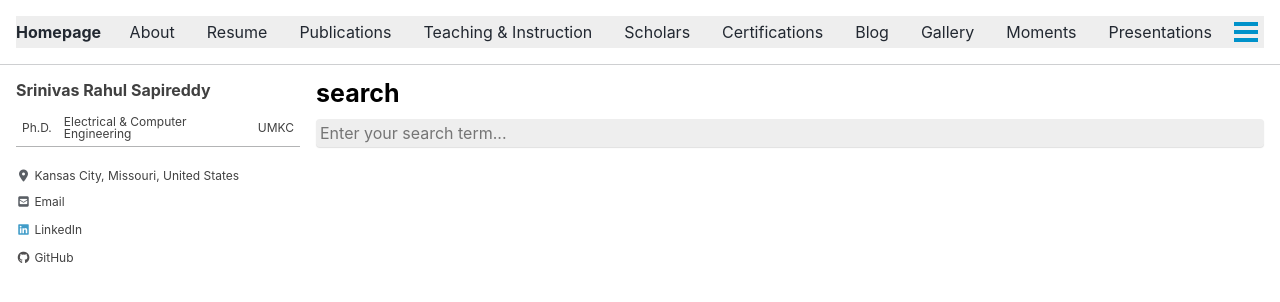
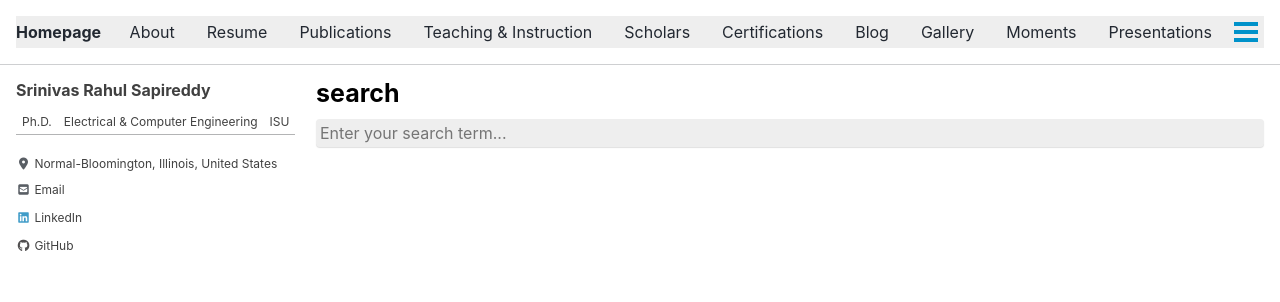
Before and after one commit to srsapireddy/srsapireddy.github.io, a Jekyll site: the page built from _pages/search.md, in a window 1280 px wide and 900 px high. Shown: the top 302 px of the window. Built offline with Jekyll 4.4.1, drawn with Linux system fonts in a browser that asks for light colours; cached includes are drawn as plain includes; nearby versions of some CDN libraries.

Commit message:
Update _config.yml

```diff
--- a/_config.yml
+++ b/_config.yml
@@ -126,8 +126,8 @@ analytics:
 author:
   name             : "Srinivas Rahul Sapireddy"
   avatar           :
-  bio              : "Ph.D. | Electrical & Computer Engineering | UMKC"
-  location         : "Kansas City, Missouri, United States"
+  bio              : "Ph.D. | Electrical & Computer Engineering | ISU"
+  location         : "Normal-Bloomington, Illinois, United States"
   email            : "sapireddysrinivas2020@gmail.com"
   github           : "srsapireddy"
   linkedin         : "srsapireddy2020"
```
